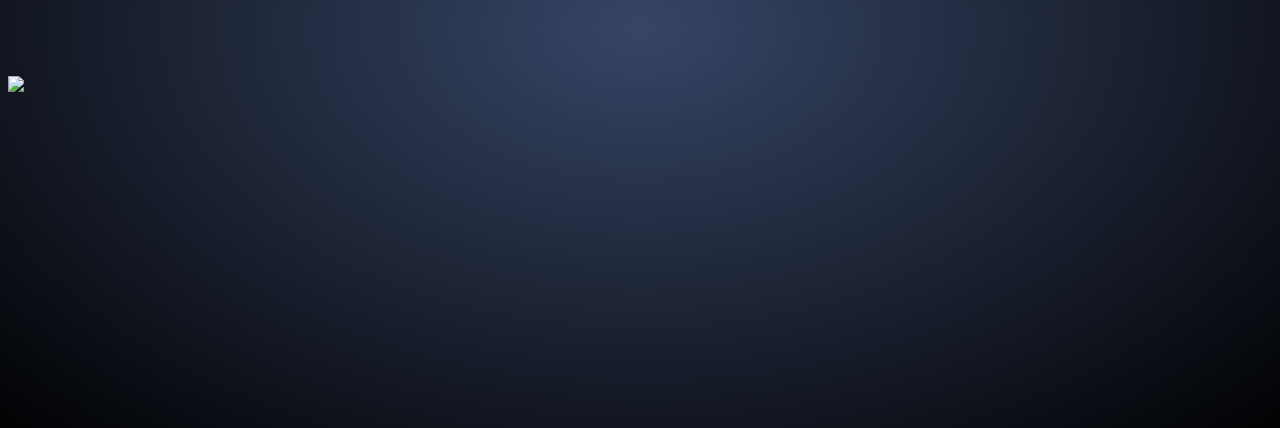
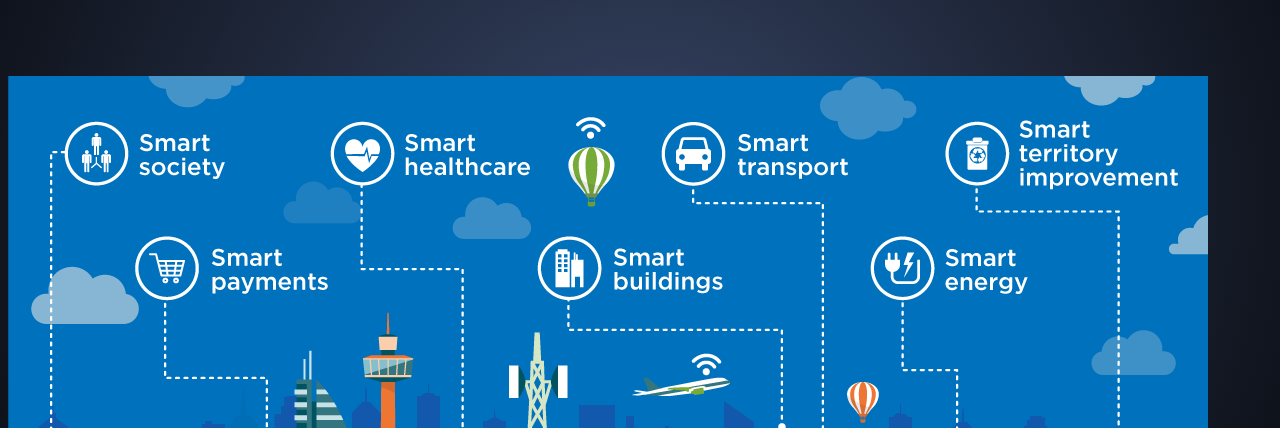
Before and after one commit to Ramm9005/bday.com, a plain HTML site: page index.html in a window 1280 px wide. Shown: the part 372-800 px from the top of the page. Drawn offline with Linux system fonts and the light colour scheme; a web font is replaced by a local one.

Commit message:
Update index.html

```diff
--- a/index.html
+++ b/index.html
@@ -296,7 +296,7 @@
              <h1>Amal</h1>
 
         </div>
-        <img src="image-1.png">
+        <img src="sam.png">
         <script>
 
         </script>
```
